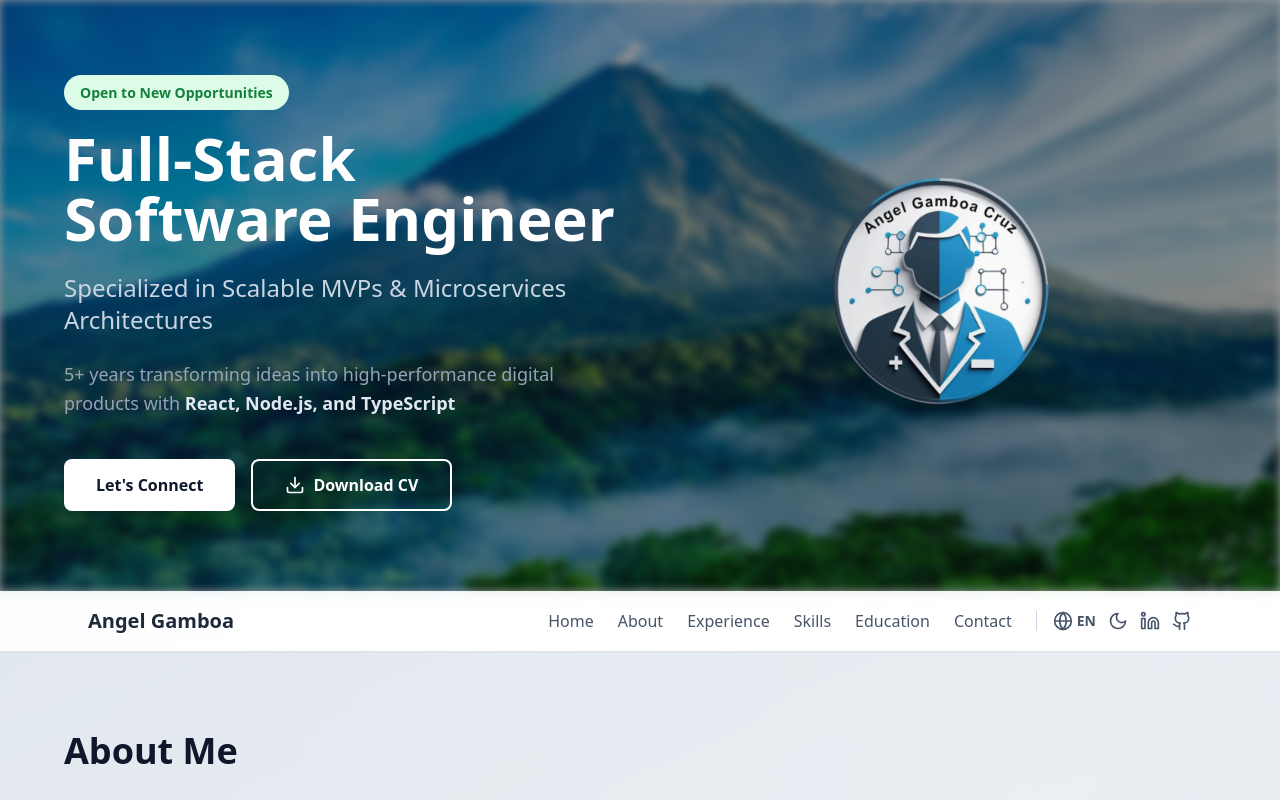
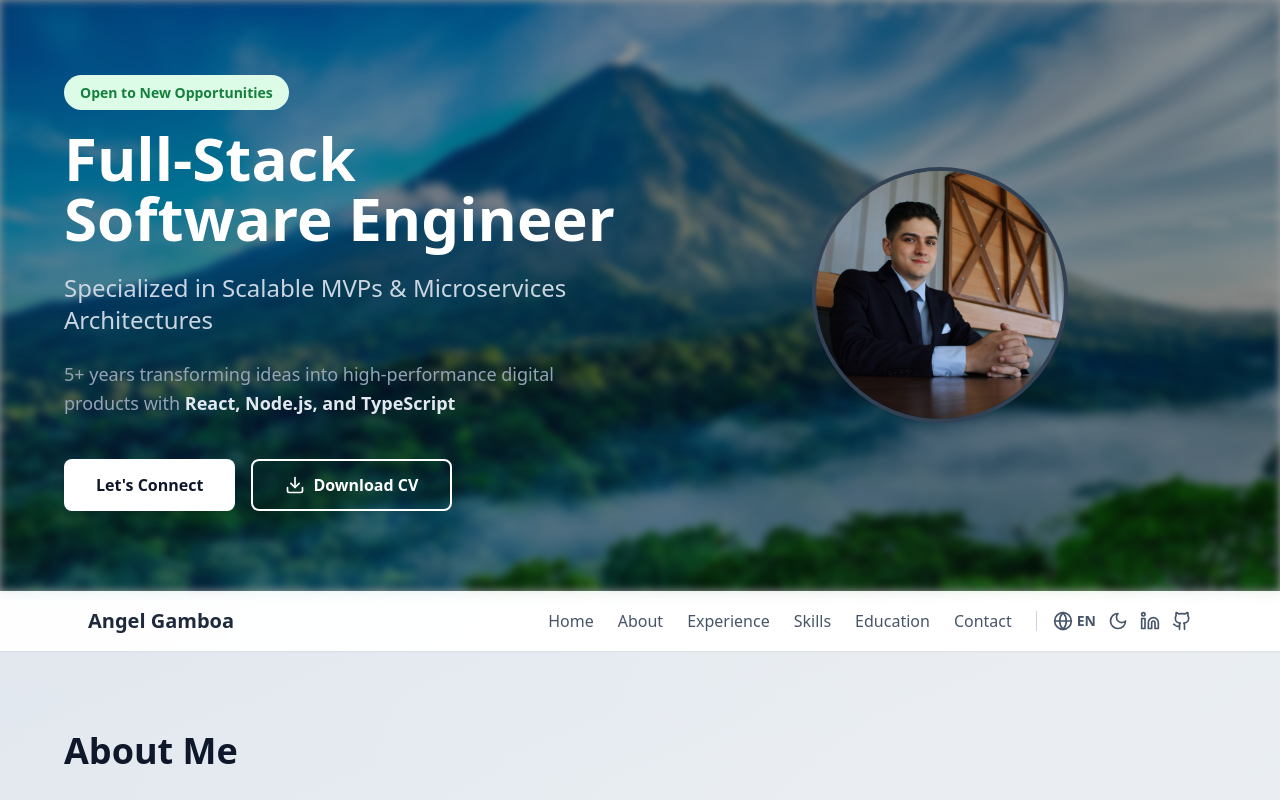
Before and after one commit to Angelgamcr/Portafolio, a React (Vite) app: page / in a window 1280 px wide. Shown: the top 800 px of the page. Built offline with nearby package versions, Linux system fonts and the light colour scheme.

Commit message:
Se actualiza imagen del portafolio

```diff
--- a/src/common/HomeSection.tsx
+++ b/src/common/HomeSection.tsx
@@ -58,7 +58,14 @@ export function HomeSection({ scrollToSection }: HomeSectionProps) {
           </div>
         </div> */}
         <div className="flex-1 flex justify-center">
-          <img src="logo.png" width={256} height={256} />
+          <div className="inline-block rounded-full overflow-hidden w-[256px] h-[256px] border-4 border-slate-200 border-slate-700 shadow-inner">
+            <img
+              src="profile.png"
+              width={256}
+              height={256}
+              className="object-cover w-full h-full"
+            />
+          </div>
         </div>
       </div>
     </SectionLayout>
```
Also changed, not shown: public/profile.png (added).
